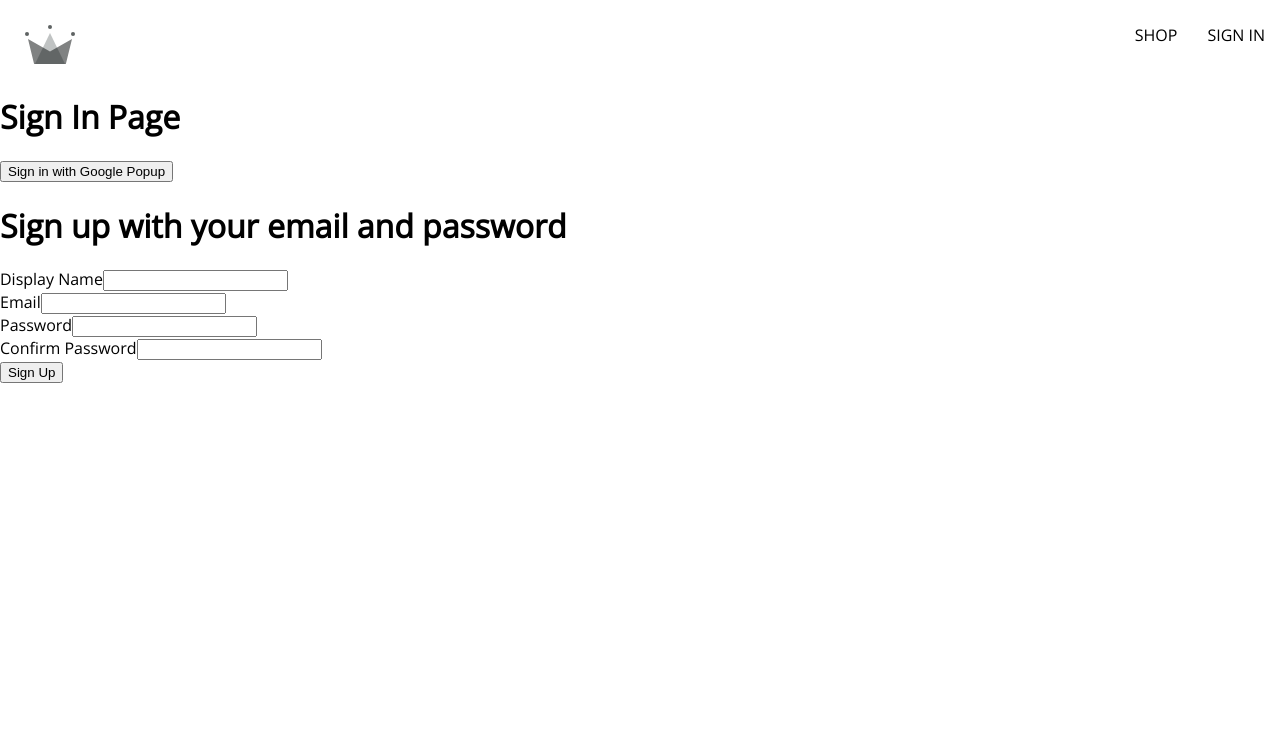
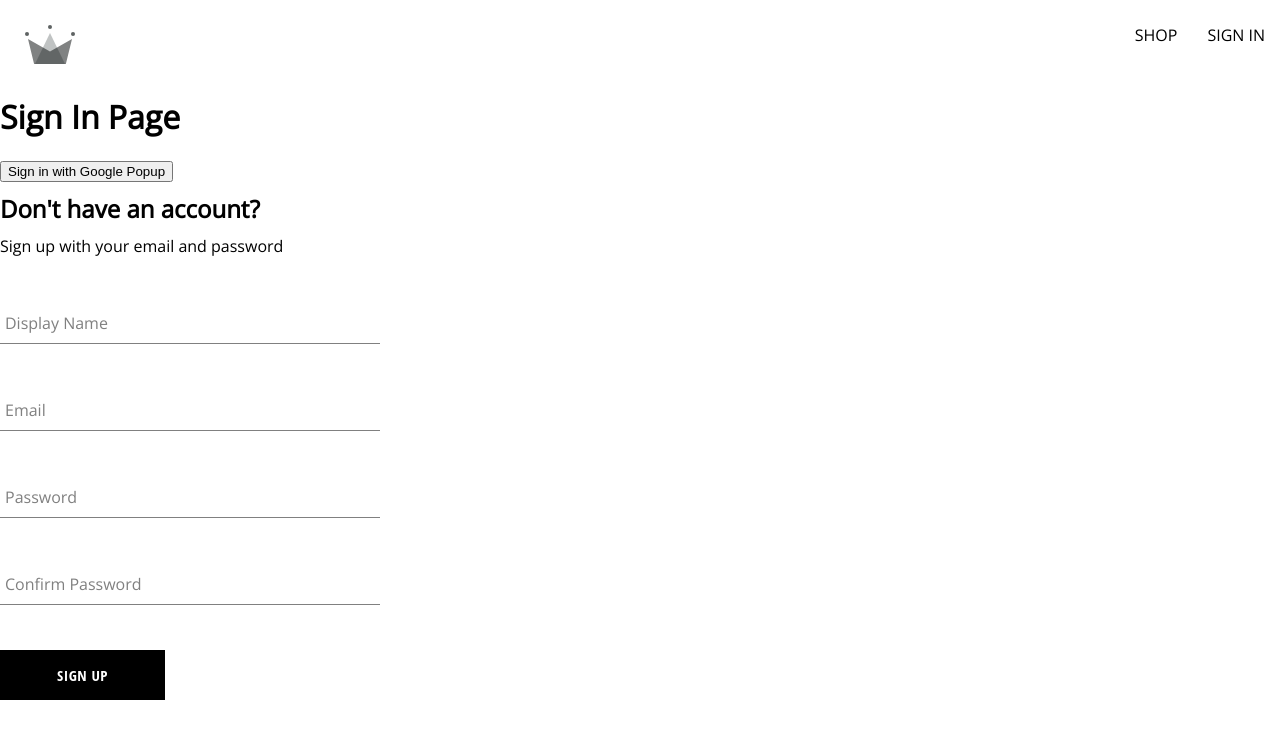
Before and after one commit to Crpearce/clothing-project, a React (Create React App) app: page /sign-in in a window 1280 px wide. Shown: the top 738 px of the page. Built offline with nearby package versions, Linux system fonts and the light colour scheme.

Commit message:
create button, finish signup form

```diff
--- /dev/null
+++ b/src/components/button/button.component.jsx
@@ -0,0 +1,20 @@
+import React from "react";
+import "./button.styles.scss";
+
+const BUTTON_TYPE_CLASSES = {
+  google: "google-sign-in",
+  inverted: "inverted",
+};
+
+const Button = ({ children, buttonType, ...otherProps }) => {
+  return (
+    <button
+      className={`button-container ${BUTTON_TYPE_CLASSES[buttonType]}`}
+      {...otherProps}
+    >
+      {children}
+    </button>
+  );
+};
+
+export default Button;
--- /dev/null
+++ b/src/components/button/button.styles.scss
@@ -0,0 +1,46 @@
+.button-container {
+    min-width: 165px;
+    width: auto;
+    height: 50px;
+    letter-spacing: 0.5px;
+    line-height: 50px;
+    padding: 0 35px 0 35px;
+    font-size: 15px;
+    background-color: black;
+    color: white;
+    text-transform: uppercase;
+    font-family: 'Open Sans Condensed';
+    font-weight: bolder;
+    border: none;
+    cursor: pointer;
+    display: flex;
+    justify-content: center;
+
+    &:hover {
+      background-color: white;
+      color: black;
+      border: 1px solid black;
+    }
+
+    &.google-sign-in {
+      background-color: #4285f4;
+      color: white;
+
+      &:hover {
+        background-color: #357ae8;
+        border: none;
+      }
+    }
+
+    &.inverted {
+      background-color: white;
+      color: black;
+      border: 1px solid black;
+
+      &:hover {
+        background-color: black;
+        color: white;
+        border: none;
+      }
+    }
+  }
--- a/src/components/form-input/form-input.component.jsx
+++ b/src/components/form-input/form-input.component.jsx
@@ -1,10 +1,19 @@
 import React from "react";
+import "./form-input.styles.scss";
 
 const FormInput = ({ label, ...otherProps }) => {
   return (
-    <div>
-      <label>{label}</label>
-      <input {...otherProps} />
+    <div className="group">
+      <input className="form-input" {...otherProps} />
+      {label && (
+        <label
+          className={`${
+            otherProps.value.length ? "shrink" : ""
+          } form-input-label`}
+        >
+          {label}
+        </label>
+      )}
     </div>
   );
 };
--- a/src/components/form-input/form-input.styles.scss
+++ b/src/components/form-input/form-input.styles.scss
@@ -0,0 +1,54 @@
+$sub-color: grey;
+$main-color: black;
+
+@mixin shrinkLabel {
+  top: -14px;
+  font-size: 12px;
+  color: $main-color;
+}
+
+.group {
+  position: relative;
+  margin: 45px 0;
+
+  .form-input {
+    background: none;
+    background-color: white;
+    color: $sub-color;
+    font-size: 18px;
+    padding: 10px 10px 10px 5px;
+    display: block;
+    width: 100%;
+    border: none;
+    border-radius: 0;
+    border-bottom: 1px solid $sub-color;
+    margin: 25px 0;
+
+    &:focus {
+      outline: none;
+    }
+
+    &:focus ~ .form-input-label {
+      @include shrinkLabel();
+    }
+  }
+
+  input[type='password'] {
+    letter-spacing: 0.3em;
+  }
+
+  .form-input-label {
+    color: $sub-color;
+    font-size: 16px;
+    font-weight: normal;
+    position: absolute;
+    pointer-events: none;
+    left: 5px;
+    top: 10px;
+    transition: 300ms ease all;
+
+    &.shrink {
+      @include shrinkLabel();
+    }
+  }
+}
--- a/src/components/sign-up-form/sign-up-form.component.jsx
+++ b/src/components/sign-up-form/sign-up-form.component.jsx
@@ -1,9 +1,11 @@
 import { useState } from "react";
 import FormInput from "../form-input/form-input.component";
+import Button from "../button/button.component";
 import {
   createAuthUserWithEmailAndPassword,
   createUserDocumentFromAuth,
 } from "../../utils/firebase/firebase.utils";
+import './sign-up-form.styles.scss';
 
 const defaultFormFields = {
   displayName: "",
@@ -49,8 +51,9 @@
   };
 
   return (
-    <div>
-      <h1>Sign up with your email and password</h1>
+    <div className="sign-up-container">
+      <h2>Don't have an account?</h2>
+      <span>Sign up with your email and password</span>
       <form onSubmit={() => {}}>
         <FormInput
           label="Display Name"
@@ -88,9 +91,9 @@
           value={confirmPassword}
         />
 
-        <button type="submit" onClick={handleSumbit}>
+        <Button type="submit" onClick={handleSumbit}>
           Sign Up
-        </button>
+        </Button>
       </form>
     </div>
   );
--- /dev/null
+++ b/src/components/sign-up-form/sign-up-form.styles.scss
@@ -0,0 +1,9 @@
+.sign-up-container {
+    display: flex;
+    flex-direction: column;
+    width: 380px;
+
+    h2 {
+        margin: 10px 0;
+    }
+}
```
